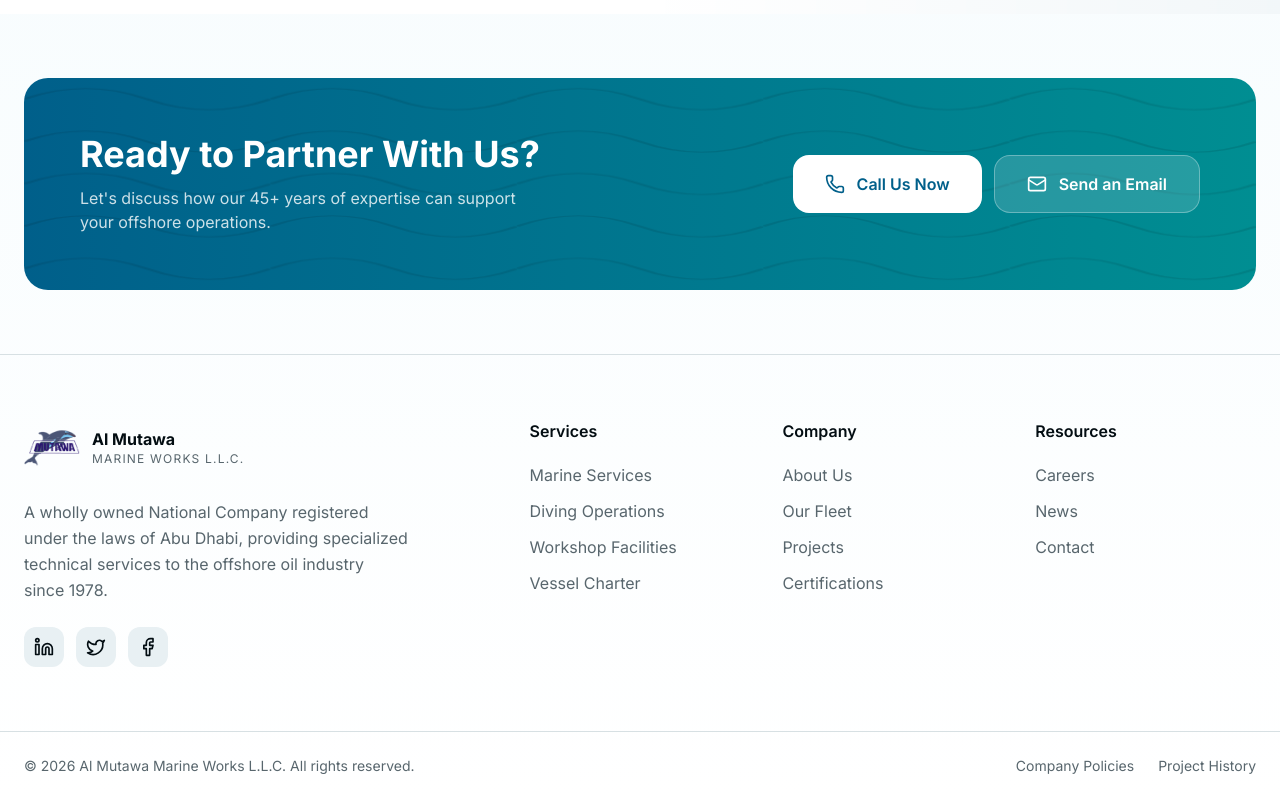
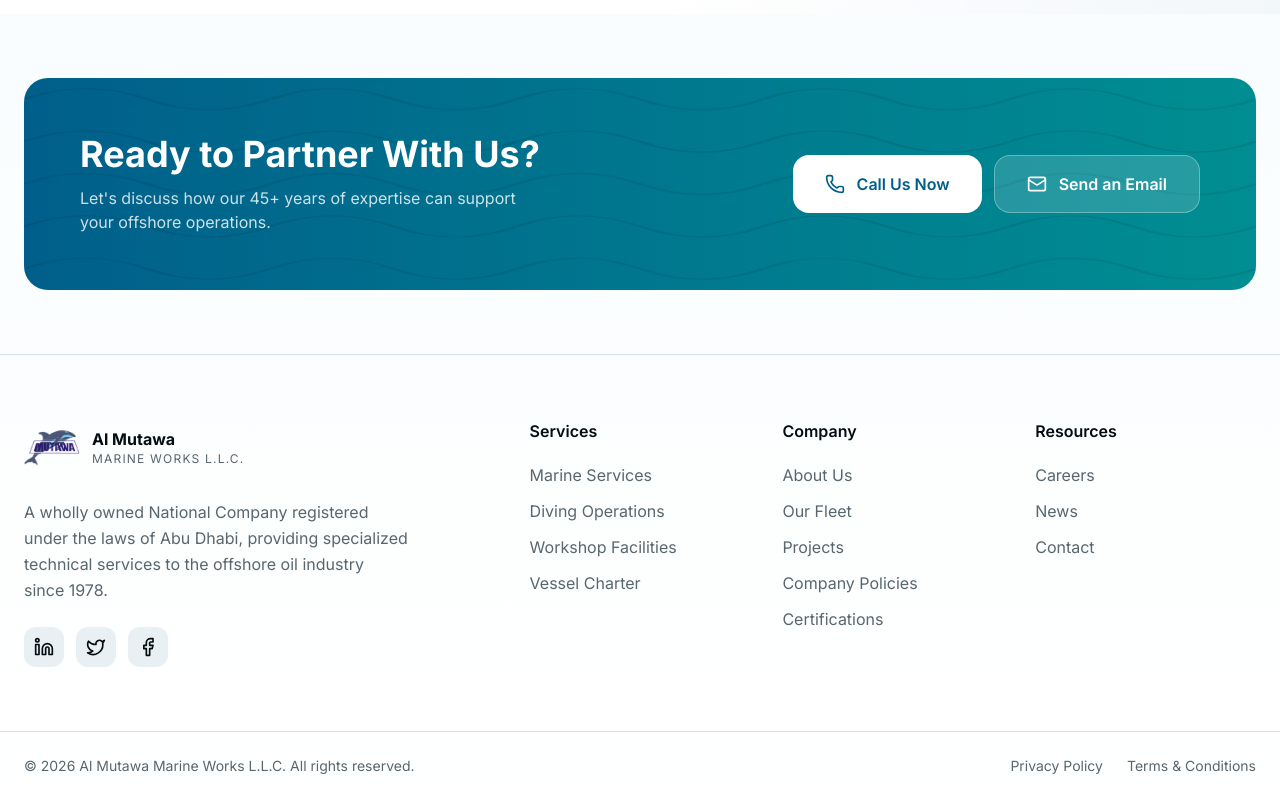
Before and after one commit to randomzzguy/mutawamarine, a Next.js app: page / in a window 1280 px wide. Shown: the part 7782-8582 px from the top of the page. Built offline with nearby package versions, Linux system fonts and the light colour scheme.

Commit message:
feat: update footer with policy links and terms
Add policy links to Company section and replace bottom bar links.

```diff
--- a/components/footer.tsx
+++ b/components/footer.tsx
@@ -15,7 +15,8 @@ const footerLinks = {
   company: [
     { label: "About Us", href: "#about" },
     { label: "Our Fleet", href: "#fleet" },
-    { label: "Projects", href: "#projects" },
+    { label: "Projects", href: "/projects" },
+    { label: "Company Policies", href: "/policies" },
     { label: "Certifications", href: "#certifications" },
   ],
   resources: [
@@ -176,11 +177,11 @@ export function Footer() {
             © {new Date().getFullYear()} Al Mutawa Marine Works L.L.C. All rights reserved.
           </p>
           <div className="flex gap-6">
-            <Link href="/policies" className="text-sm text-muted-foreground hover:text-foreground transition-colors">
-              Company Policies
+            <Link href="#" className="text-sm text-muted-foreground hover:text-foreground transition-colors">
+              Privacy Policy
             </Link>
-            <Link href="/projects" className="text-sm text-muted-foreground hover:text-foreground transition-colors">
-              Project History
+            <Link href="#" className="text-sm text-muted-foreground hover:text-foreground transition-colors">
+              Terms & Conditions
             </Link>
           </div>
         </div>
```
